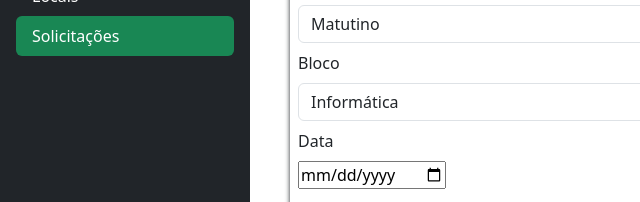
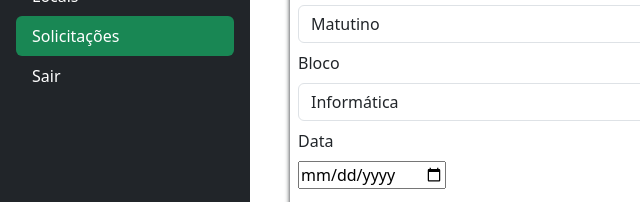
Before and after one commit to Lolkq1/Achados-e-perdidos-proj_final, a plain HTML site: page front/solicitacao.html in a window 1280 px wide. Shown: the part 162-364 px from the top of the page, 0-640 px from the left. Drawn offline with nearby package versions, Linux system fonts and the light colour scheme.

Commit message:
correcao leve: botao de logout

```diff
--- a/front/solicitacao.html
+++ b/front/solicitacao.html
@@ -14,6 +14,7 @@
                 <a class="nav-link text-white" href="objeto.html">Objetos</a>
                 <a class="nav-link text-white" href="local.html">Locais</a>
                 <a class="nav-link text-white bg-success rounded" href="solicitacao.html">Solicitações</a>
+                <a class="nav-link text-white " href="/logout"> Sair</a>
             </div>
         </nav>
     <form action="/solicitacao" method="post" class="main2">
```
Also changed, not shown: front/local.html (+1 -1 lines).
